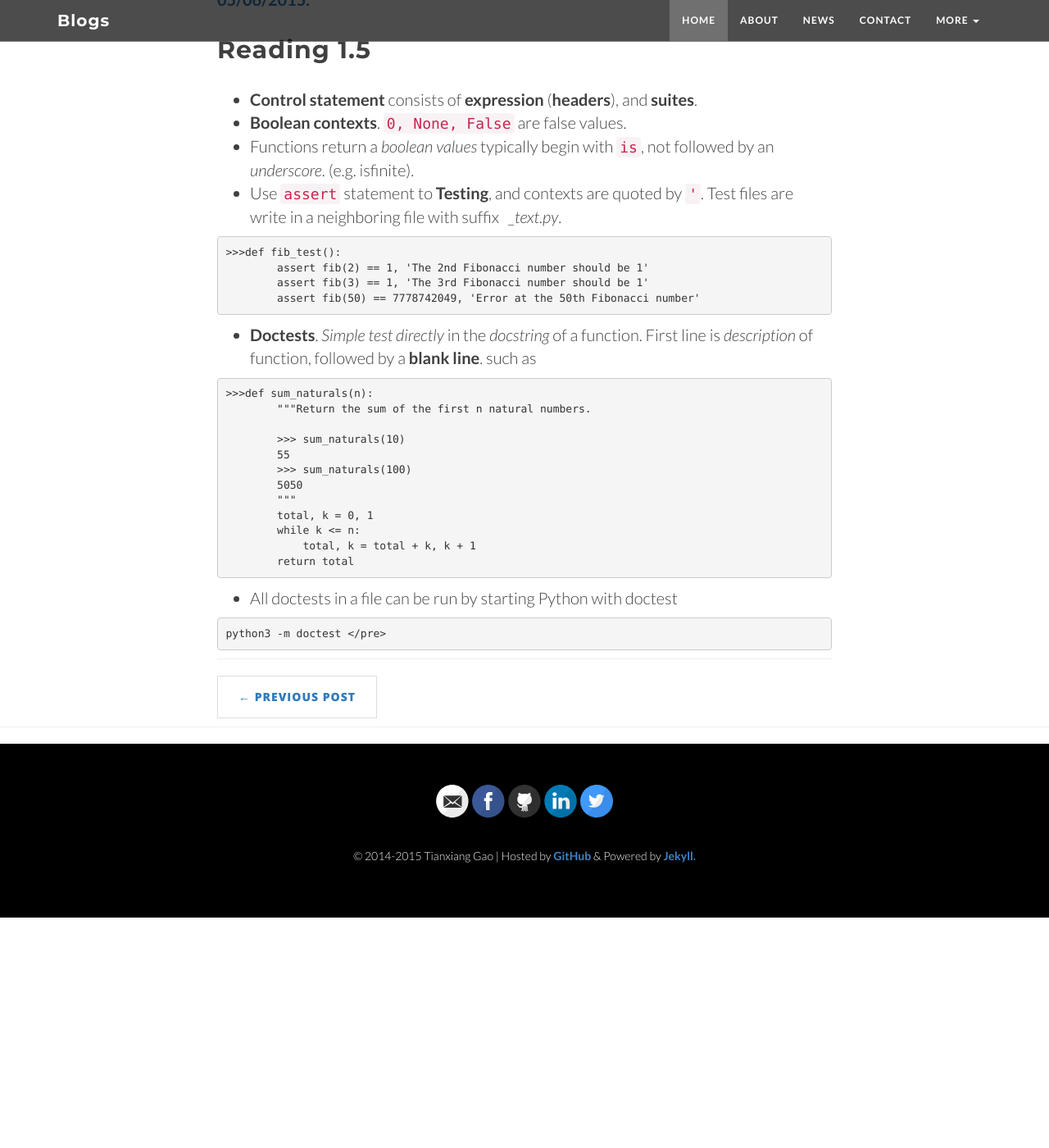
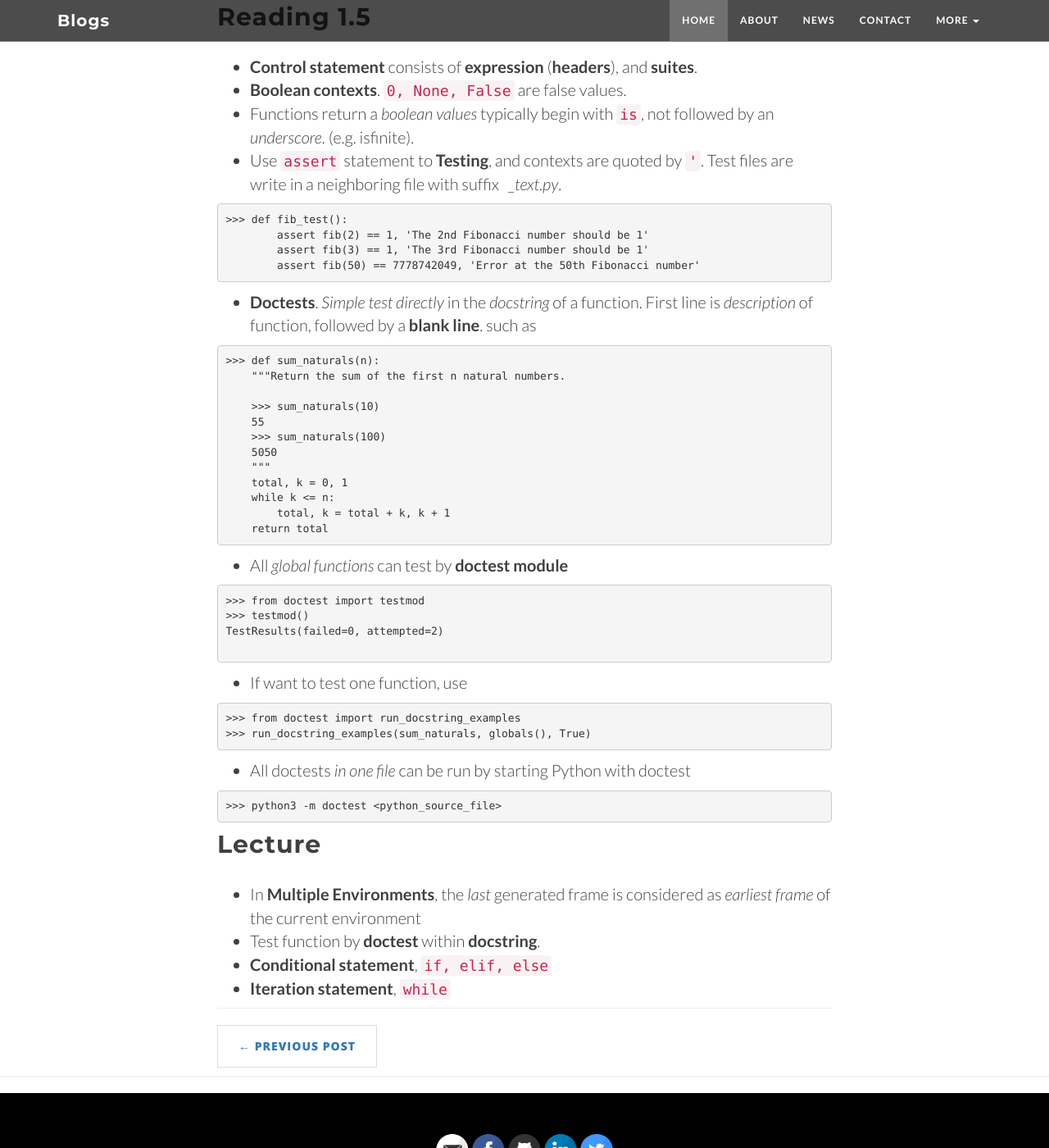
Before and after one commit to xuanix/blogs, a Jekyll site: the page built from _posts/2015-05-01-cs61a-review.markdown, in a window 1280 px wide and 1400 px high, scrolled down 3533 px. Shown: the whole window at 82% size. Built offline with Jekyll 4.4.1, drawn with Linux system fonts in a browser that asks for light colours; nearby versions of some CDN libraries; comment, search, counter and statistics services are not loaded; before the commit the page ends 4652 px from its top, so only the background shows below that; some of the changed text lies outside the part shown.

Commit message:
Update post

```diff
--- a/_posts/2015-05-01-cs61a-review.markdown
+++ b/_posts/2015-05-01-cs61a-review.markdown
@@ -77,8 +77,9 @@
 * **Assignment** statements evaluate expressions starts at *right* of = from left to right. *Bind* all names to the *left* of = to those resulting values *in the current frame*.
 * *Assignment* is one simple means of **abstraction**: binds names to values, while **Function defination** is a more powerfull abstraction: binds names to expressions. Every function can be considered as an *object*. To define a function has the form
 
->	>>> def <name>(<formal parameters>):
->	....return <return expression>
+<pre>
+&gt;&gt;&gt; def &lt;name&gt;(&lt;formal parameters&gt;):
+          return &lt;return expression&gt;</pre>
 
 * **Function Signature** is the first line content after <code>def</code>; The rest is **Function body**. The following lines must **indented**.
 * *Adding a local frame* is the first step of *calling user-defined functions*.
@@ -94,24 +95,50 @@
 * Functions return a *boolean values* typically begin with <code>is</code>, not followed by an *underscore*. (e.g. isfinite).
 * Use <code>assert</code> statement to **Testing**, and contexts are quoted by <code>'</code>. Test files are write in a neighboring file with suffix &nbsp; *_text.py*.
 
-<pre>&gt;&gt;&gt;def fib_test():
+<pre>&gt;&gt;&gt; def fib_test():
         assert fib(2) == 1, 'The 2nd Fibonacci number should be 1'
         assert fib(3) == 1, 'The 3rd Fibonacci number should be 1'
         assert fib(50) == 7778742049, 'Error at the 50th Fibonacci number'
 </pre>
 * **Doctests**. *Simple test directly* in the *docstring* of a function. First line is *description* of function, followed by a **blank line**. such as
-<pre>&gt;&gt;&gt;def sum_naturals(n):
-        """Return the sum of the first n natural numbers.
 
-        >>> sum_naturals(10)
-        55
-        >>> sum_naturals(100)
-        5050
-        """
-        total, k = 0, 1
-        while k <= n:
-            total, k = total + k, k + 1
-        return total
+<pre>
+&gt;&gt;&gt; def sum_naturals(n):
+    """Return the sum of the first n natural numbers.
+
+    >>> sum_naturals(10)
+    55
+    >>> sum_naturals(100)
+    5050
+    """
+    total, k = 0, 1
+    while k <= n:
+        total, k = total + k, k + 1
+    return total
 </pre>
-* All doctests in a file can be run by starting Python with doctest
-<pre>python3 -m doctest <python_source_file></pre>
+
+* All *global functions* can test by **doctest module**
+
+<pre>
+&gt;&gt;&gt; from doctest import testmod
+&gt;&gt;&gt; testmod()
+TestResults(failed=0, attempted=2)
+
+</pre>
+* If want to test one function, use
+
+<pre>
+&gt;&gt;&gt; from doctest import run_docstring_examples
+&gt;&gt;&gt; run_docstring_examples(sum_naturals, globals(), True)
+</pre>
+* All doctests *in one file* can be run by starting Python with doctest
+
+<pre>
+&gt;&gt;&gt; python3 -m doctest &lt;python_source_file&gt;</pre>
+
+## Lecture
+
+* In **Multiple Environments**, the *last* generated frame is considered as *earliest frame* of the current environment
+* Test function by **doctest** within **docstring**.
+* **Conditional statement**, <code>if, elif, else</code>
+* **Iteration statement**, <code>while</code>
```
